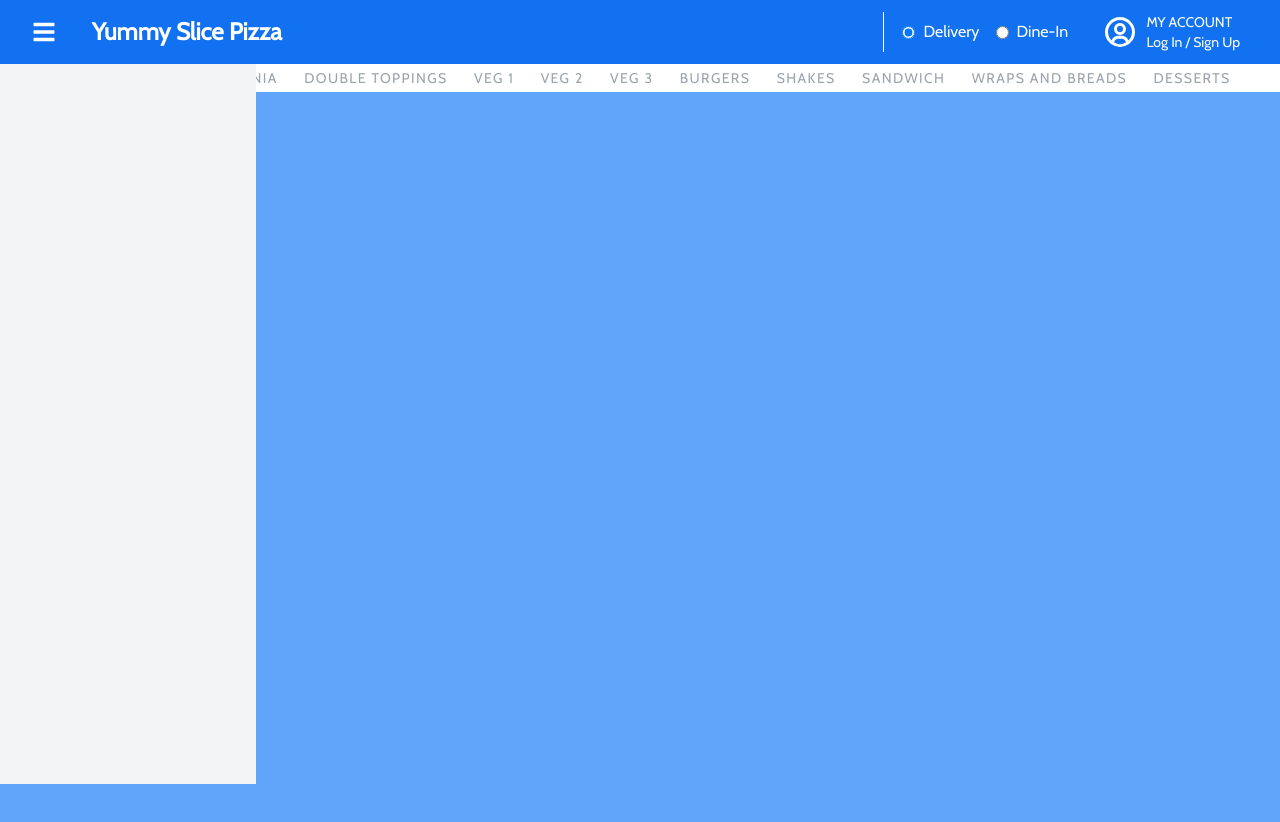
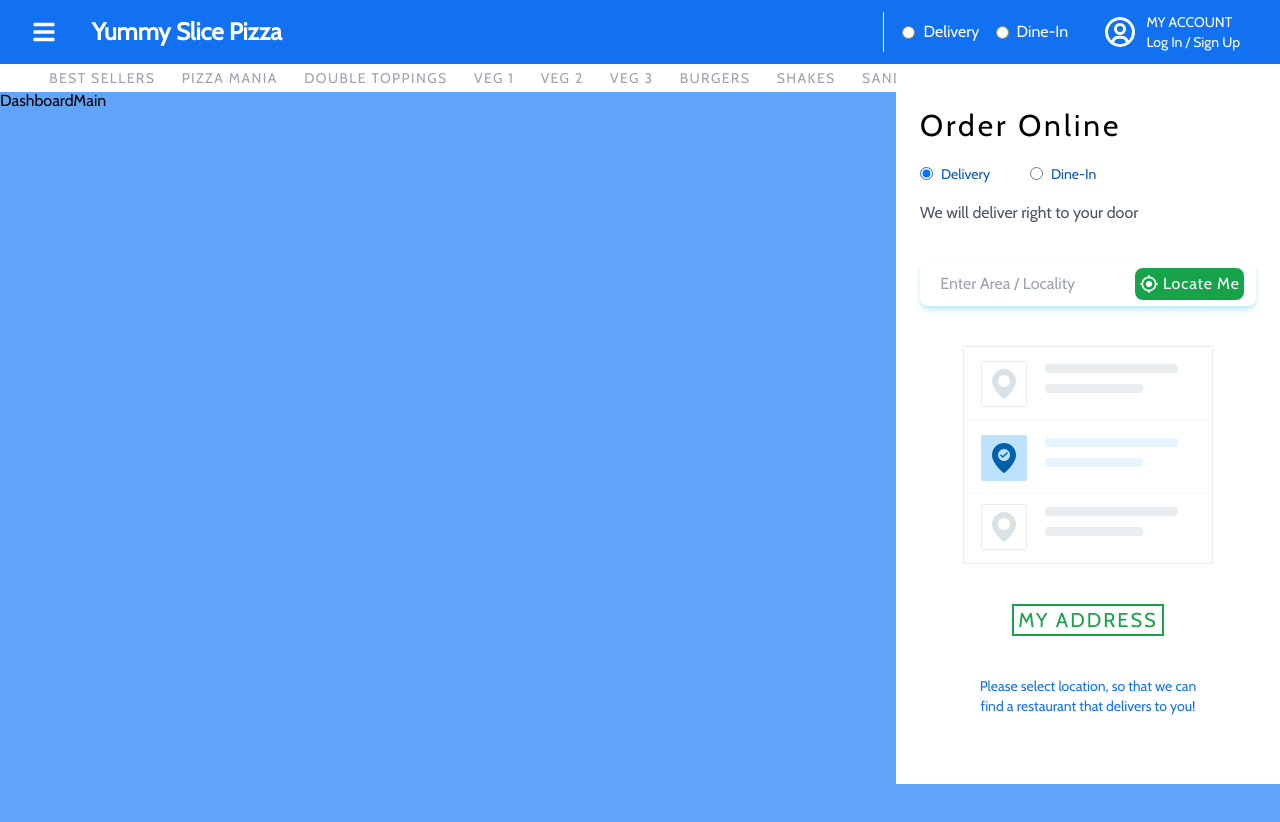
Before and after one commit to jasmeets-6575/yummy-slice-pizza, a React (Create React App) app: page / in a window 1280 px wide. Shown: the top 822 px of the page. Built offline with nearby package versions, Linux system fonts and the light colour scheme; the HTML template or start-up script is replaced by a standard one.

Commit message:
adding right sidebar delivery

```diff
--- a/src/pages/Dashboard/RightSidebar.tsx
+++ b/src/pages/Dashboard/RightSidebar.tsx
@@ -1,8 +1,53 @@
+import { IoMdLocate } from "react-icons/io";
+import AddressList from "../../assets/address-list.png";
+
 const RightSidebar = () => {
   return (
-    <div className="fixed z-10 w-[20%] bg-gray-100 h-[90vh]">
-      <div className="">
+    <div className="fixed right-0 z-10 w-[30%] bg-white h-[90vh]">
+      <div className="h-[90%] flex flex-col items-center justify-around  m-6">
+        <div className="h-auto w-full flex flex-col gap-3 justify-center items-start ">
+          <h2 className="text-3xl tracking-widest">Order Online</h2>
+          <div className="text-md py-2 flex justify-around items-center gap-8 text-[--primary-blue-2] text-sm">
+            <div className="flex justify-center items-center ">
+              <input type="radio" name="A" id="" checked />
+              <label className="mx-2" htmlFor="">
+                Delivery
+              </label>
+            </div>
+            <div className="flex justify-center items-center ">
+              <input type="radio" name="A" id="" />
+              <label className="mx-2" htmlFor="">
+                Dine-In
+              </label>
+            </div>
+          </div>
+          <h2 className="text-gray-600">We will deliver right to your door</h2>
+        </div>
 
+        {/* inputs  */}
+        <div className="w-full border-none shadow-md shadow-sky-200 rounded-lg flex justify-center items-center p-1 ">
+          <div className="w-[95%] h-[90%] flex">
+            <input
+              className="w-[65%] px-2 py-1 rounded-lg border-none"
+              type="text"
+              placeholder="Enter Area / Locality"
+            />
+            <div className="text-white rounded-lg bg-green-600 w-[35%] py-2 px-1 flex justify-center items-center gap-1">
+              <IoMdLocate className="text-xl" />
+              <button className="tracking-wider " type="submit">
+                Locate Me
+              </button>
+            </div>
+          </div>
+        </div>
+
+        {/* My address*/}
+        <img className="" src={AddressList} alt="" />
+        <button className="text-green-600 text-xl border-2 px-1 border-green-600 tracking-widest">MY ADDRESS</button>
+        <p className="w-[70%] text-center text-[--primary-blue] text-sm">
+          Please select location, so that we can find a restaurant that delivers
+          to you!
+        </p>
       </div>
     </div>
   );
```
Also changed, not shown: src/assets/address-list.png (added).
